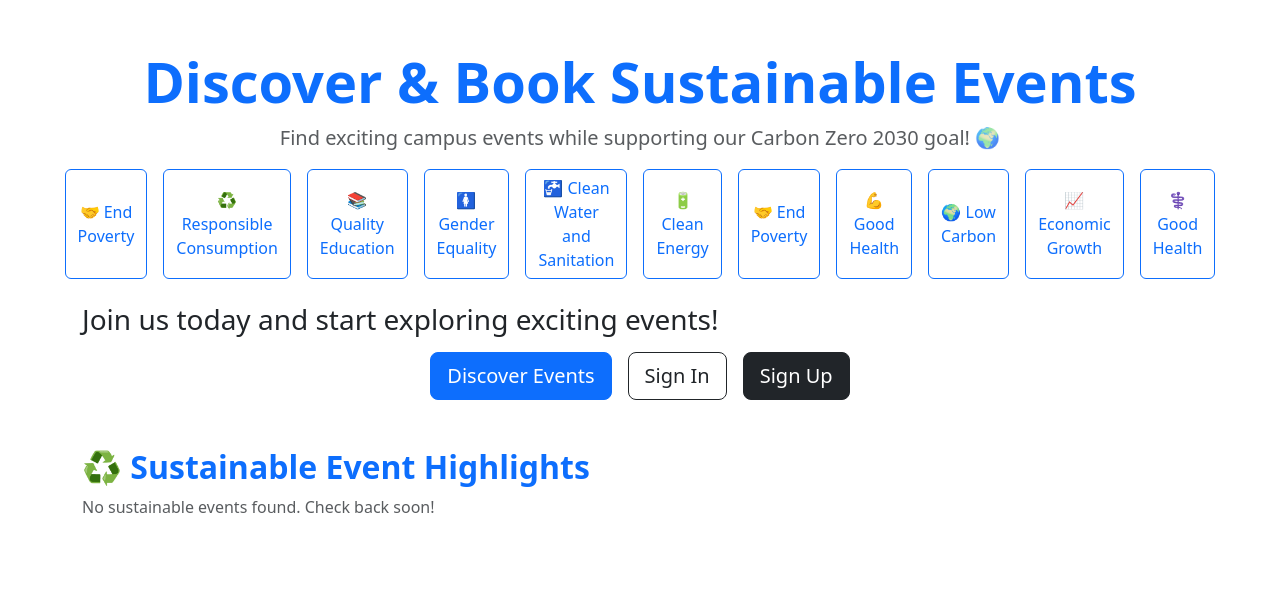
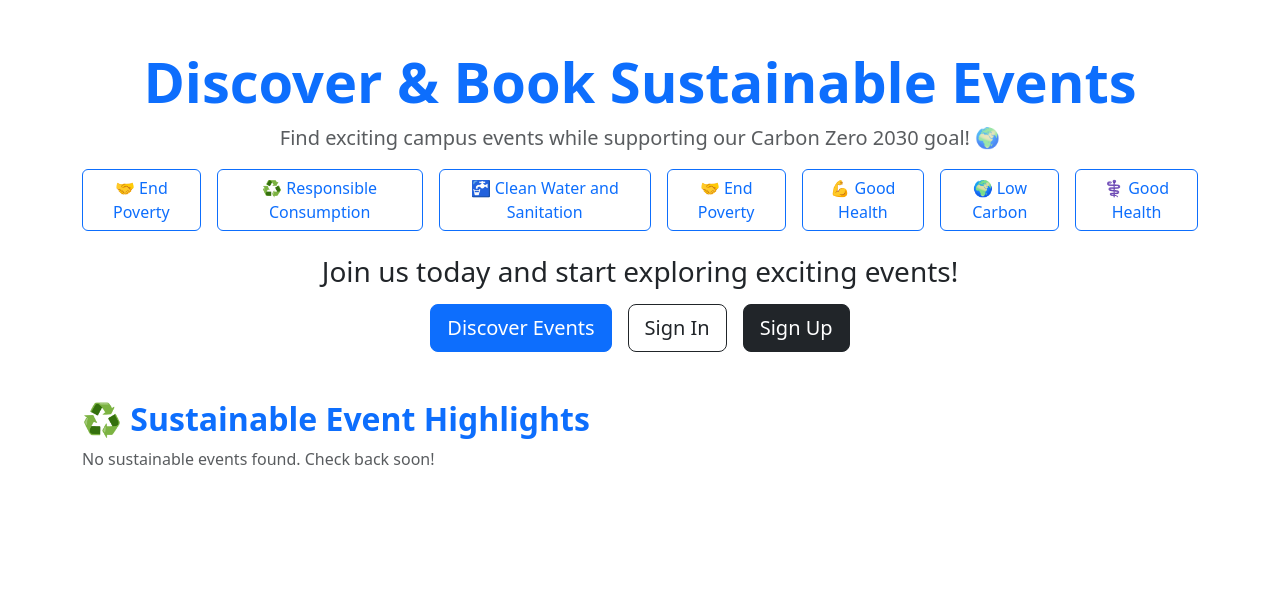
Before and after one commit to ms1498/groupSoftwareProject, a Django app: page / in a window 1280 px wide. Shown: the part 83-675 px from the top of the page. Run offline with Django 5.2, Linux system fonts and the light colour scheme; data that the repository does not hold is empty; some libraries are stand-ins or nearby versions.

Commit message:
aestic fix of tiles
removed someof the tiles for a more cohesive look and centered some of the text

```diff
--- a/app/templates/home.html
+++ b/app/templates/home.html
@@ -12,20 +12,16 @@
         <div class="d-flex justify-content-center gap-3 mt-3">
             <button class="btn btn-outline-primary">🤝 End Poverty</button>
             <button class="btn btn-outline-primary">♻️ Responsible Consumption</button>
-            <button class="btn btn-outline-primary">📚 Quality Education</button>
-            <button class="btn btn-outline-primary">🚺 Gender Equality</button>
             <button class="btn btn-outline-primary">🚰 Clean Water and Sanitation</button>
-            <button class="btn btn-outline-primary">🔋 Clean Energy</button>
             <button class="btn btn-outline-primary">🤝 End Poverty</button>
             <button class="btn btn-outline-primary">💪 Good Health</button>
             <button class="btn btn-outline-primary">🌍 Low Carbon</button>
-            <button class="btn btn-outline-primary">📈 Economic Growth</button>
             <button class="btn btn-outline-primary">⚕️ Good Health</button>
         </div>
     </div>
 
-        <div class="mt-4">
-            {% if user.is_authenticated and user.groups.all.0.name == "moderator"%}
+        <div class="mt-4 text-center">
+            {% if user.is_authenticated %}
                 <h3 class="mb-3">Hello, {{ user.username }}! Ready to organize an event?</h3>
                 <a href="{% url 'organise' %}" class="btn btn-success btn-lg">
                     <i class="bi bi-calendar-plus"></i> Create an Event
```
